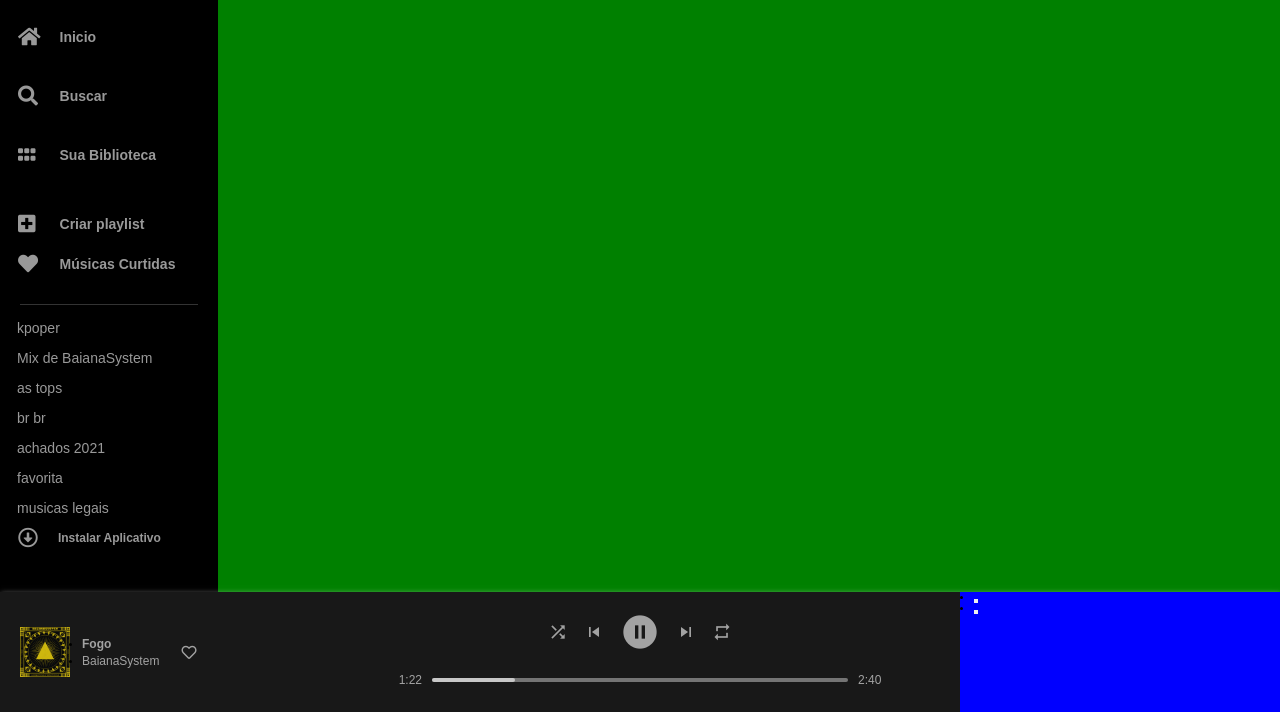
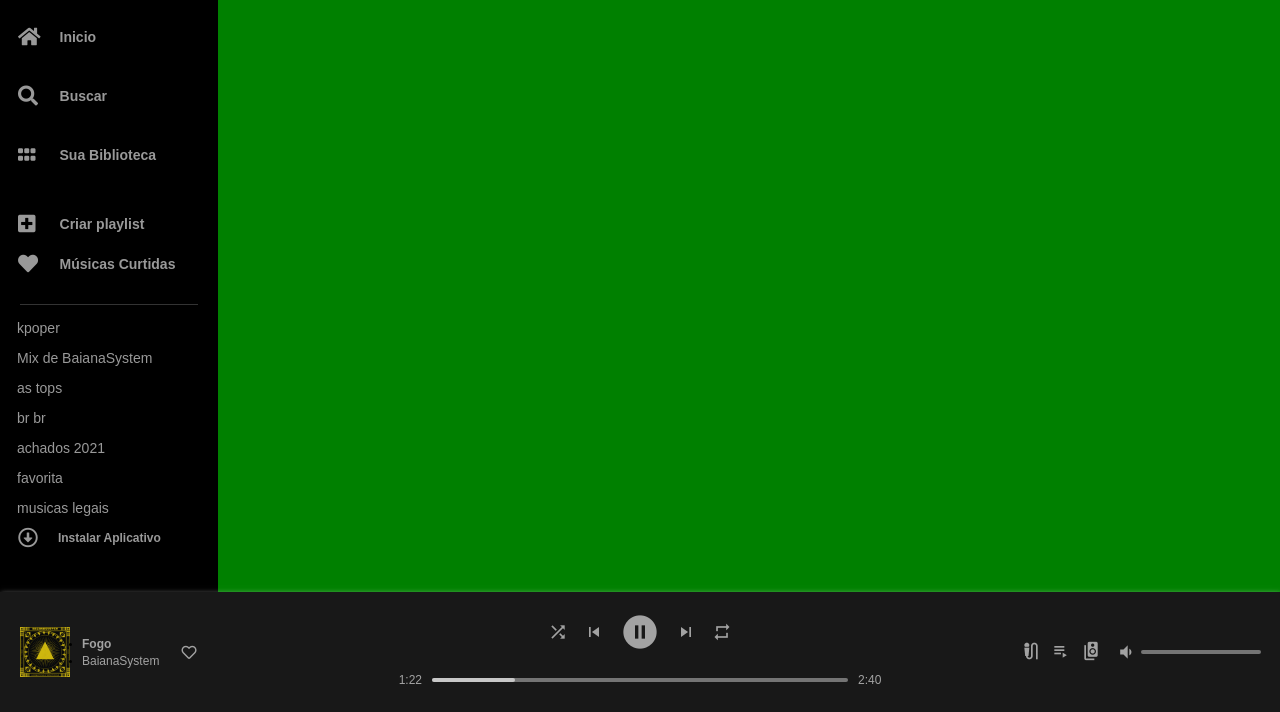
Before and after one commit to NataliaFrancisca/Spotify-Clone, a website: page index.html in a window 1280 px wide. Shown: the part 88-800 px from the top of the page. Drawn offline with Linux system fonts and the light colour scheme.

Commit message:
player: criando a 3/3 parte do player

```diff
--- a/index.html
+++ b/index.html
@@ -180,25 +180,62 @@
 
             </div>
 
-            <div class="player-page-control-buttons">
 
+            <div class="player-page-control">
+                <ul class="player-page-control-buttons">
                     <li class="player-page-control-buttons-item">
                         <button class="player-page-control-buttons-link">
-                        <i class="icon-loop"></i>
+                            <span class="material-icons">mic_external_on</span>
                         </button>
                     </li>
 
                     <li class="player-page-control-buttons-item">
                         <button class="player-page-control-buttons-link">
-                        <i class="icon-loop"></i>
+                            <span class="material-icons">playlist_play</span>
                         </button>
                     </li>
 
-                <div class="player-control-volume">
-                    <div class="timer"></div>
+                    <li class="player-page-control-buttons-item">
+                        <button class="player-page-control-buttons-link">
+                            <span class="material-icons">speaker_group</span>
+                        </button>
+                    </li>
+
+                    <div class="player-page-control-timer">
+                        <span class="material-icons change-volume">volume_down</span>
+                        <input type="range" min="0" max="10" id="volume">
+                    </div>
+                </ul>
             </div>
 
+<!--
+            <div class="player-page-control">
+                <ul class="player-page-control-buttons">
+                    <li class="player-page-control-buttons-item">
+                        <button class="player-page-control-buttons-link">
+                            <span class="material-icons">mic_external_on</span>
+                        </button>
+                    </li>
+
+                    <li class="player-page-control-buttons-item">
+                        <button class="player-page-control-buttons-link">
+                            <span class="material-icons">playlist_play</span>
+                        </button>
+                    </li>
+
+                    <li class="player-page-control-buttons-item">
+                        <button class="player-page-control-buttons-link">
+                            <span class="material-icons">speaker_group</span>
+                        </button>
+                    </li>
+
+                    <div class="player-page-control-timer">
+                        <span class="material-icons change-volume">volume_down</span>
+                        <input type="range" min="0" max="10" id="volume">
                     </div>
+
+                </ul>
+            </div> -->
 
 
 
@@ -206,5 +243,6 @@
 
     </main>
 
+<script src="script.js"></script>
 </body>
 </html>
--- /dev/null
+++ b/scss/components/_control-page.scss
@@ -0,0 +1,114 @@
+.player-page-control{
+    @include flexPosition(flex-start);
+
+    span{
+        font-size: 2rem;
+        color: color(white-light);
+    }
+
+    &-buttons{
+        display: flex;
+        justify-content: flex-end;
+        align-items: center;
+        width: 100%;
+        padding-right: 1.5rem;
+
+        &-item{
+            list-style: none;
+            padding: 0 .5rem;
+        }
+
+        &-link{
+            background-color: transparent;
+            border: none;
+        }
+    }
+
+    &-timer{
+        margin-left: .5rem;
+        display: flex;
+        align-items: center;
+
+        span{
+            padding: 0 .5rem;
+        }
+
+        input[type="range"] {
+            -webkit-appearance: none;
+            margin-right: .4rem;
+            width: 120px;
+            height: 4px;
+            background-color: rgba(255,255,255,.4);
+            border-radius: 2px;
+            background-image: color(white-light);
+            background-size: 0% 100%;
+            background-repeat: no-repeat;
+          }
+
+          /* Input Thumb */
+          input[type="range"]::-webkit-slider-thumb {
+            -webkit-appearance: none;
+            display: none;
+            height: 8px;
+            width: 8px;
+            border-radius: 50%;
+            background: color(white-dark);
+            cursor: pointer;
+            transition: background .3s ease-in-out;
+          }
+
+          input[type="range"]::-moz-range-thumb {
+            -webkit-appearance: none;
+            height: 8px;
+            width: 8px;
+            border-radius: 50%;
+            background: color(white-dark);
+            cursor: pointer;
+            transition: background .3s ease-in-out;
+            visibility: hidden;
+          }
+
+          input[type="range"]::-ms-thumb {
+            -webkit-appearance: none;
+            height: 8px;
+            width: 8px;
+            border-radius: 50%;
+            background: color(white-dark);
+            cursor: pointer;
+            transition: background .3s ease-in-out;
+        }
+
+        input[type=range]::-webkit-slider-runnable-track  {
+            -webkit-appearance: none;
+            box-shadow: none;
+            border: none;
+            background: transparent;
+          }
+
+          input[type=range]::-moz-range-track {
+            -webkit-appearance: none;
+            box-shadow: none;
+            border: none;
+            background: transparent;
+          }
+
+          input[type="range"]::-ms-track {
+            -webkit-appearance: none;
+            box-shadow: none;
+            border: none;
+            background: transparent;
+          }
+
+          input[type=range]:focus {
+            background-color: red;
+        }
+
+        input[type=range]:focus::-moz-range-track {
+            visibility: visible;
+        }
+
+
+
+
+    }
+}
--- a/scss/components/_player-control.scss
+++ b/scss/components/_player-control.scss
@@ -67,8 +67,6 @@
         span{
             font-size: 1.2rem;
         }
-
-
     }
 
 }
--- a/scss/layout/_player.scss
+++ b/scss/layout/_player.scss
@@ -24,8 +24,7 @@
         @include flexPosition(flex-start);
     }
 
-    &-page-control-buttons{
+    &-page-control{
         grid-area: page-buttons-control;
-        background-color: blue;
     }
 }
--- a/scss/main.scss
+++ b/scss/main.scss
@@ -10,3 +10,4 @@
 @import "components/nav";
 @import "components/info-music";
 @import "components/player-control";
+@import "components/control-page";
```
Also changed, not shown: css/main.css. Lines whose indentation alone changed are shown as unchanged.
